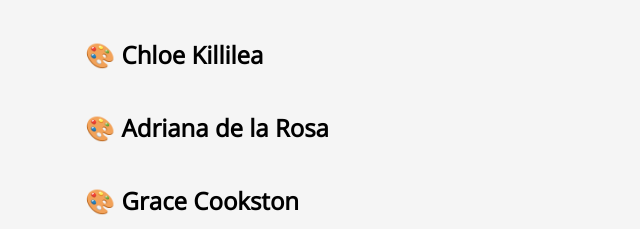
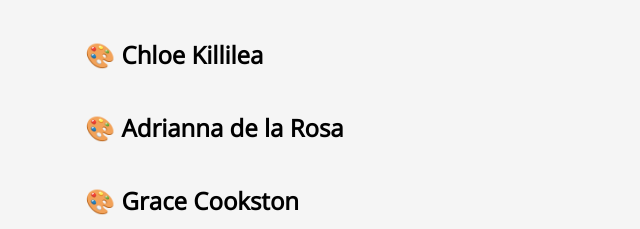
Before and after one commit to chottusfca/portfolio_studentprojects, a plain HTML site: page index.html in a window 1280 px wide. Shown: the part 1331-1560 px from the top of the page, 367-1007 px from the left. Drawn offline with nearby package versions, Linux system fonts and the light colour scheme; a web font is replaced by a local one.

Commit message:
Update index.html

```diff
--- a/index.html
+++ b/index.html
@@ -117,7 +117,7 @@
                             <h5>🎨 Chloe Killilea</h5>
                         </a>
                         <a href="https://adrianna21.github.io" target="_blank">
-                            <h5>🎨 Adriana de la Rosa</h5>
+                            <h5>🎨 Adrianna de la Rosa</h5>
                         </a>
                         <a href="https://gecookston.github.io" target="_blank">
                             <h5>🎨 Grace Cookston</h5>
```
